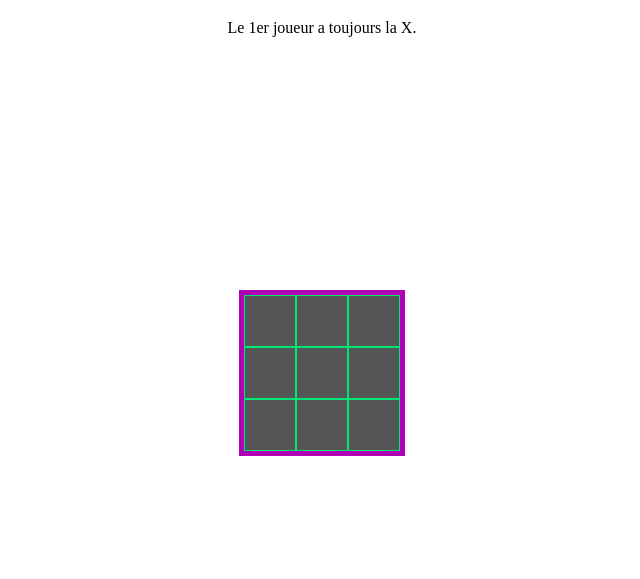
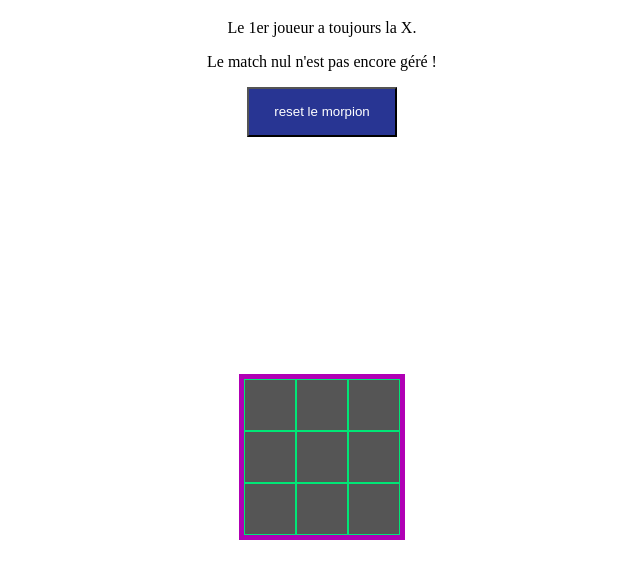
Before and after one commit to Anis95150/Morpion-v1, a plain HTML site: page index.html in a window 1280 px wide. Shown: the part 61-640 px from the top of the page, without its empty margins (318-958 px from the left). Drawn offline with Linux system fonts and the light colour scheme.

Commit message:
ajout d'un bouton reset

```diff
--- a/app.js
+++ b/app.js
@@ -1,6 +1,7 @@
 let i = 0;
 
 const cases = document.querySelectorAll('.case');
+const btn = document.querySelector('.btn');
 
 function tour(){
 
@@ -13,7 +14,6 @@ function afficherGagnant(gagnant) {
 
 alert(`${gagnant} a gagner`);
 cases.forEach(el => el.innerHTML = '');
-
 
 }
 
@@ -60,4 +60,12 @@ function jouer(){
     isGagner();
 }
 
+function reset(){
+
+    cases.forEach(el => el.innerHTML = '');
+
+}
+
 cases.forEach( el => el.addEventListener('click', jouer));
+
+btn.onclick = reset;
--- a/index.html
+++ b/index.html
@@ -14,6 +14,17 @@
     <p>
         Le 1er joueur a toujours la X.
     </p>
+
+    <p>
+        Le match nul n'est pas encore géré !
+    </p>
+
+    <section class="btns">
+    <button class="btn">
+        reset le morpion
+    </button>
+    </section>
+
 
 <div class="box">
     <div class="morpion">
@@ -35,6 +46,7 @@
 
 
 
+
     <script src="app.js"></script>
 </body>
 </html>
--- a/style.css
+++ b/style.css
@@ -1,3 +1,4 @@
+
 h1{
     text-align: center;
 }
@@ -31,3 +32,15 @@ p{
     align-items: center;
     background-color: #555;
 }
+
+.btns {
+    display: flex;
+    justify-content: center;
+}
+
+.btn{
+    width: 150px;
+    height: 50px;
+    background: #283593;
+    color: white;
+}
```
Lines whose indentation alone changed are shown as unchanged.
